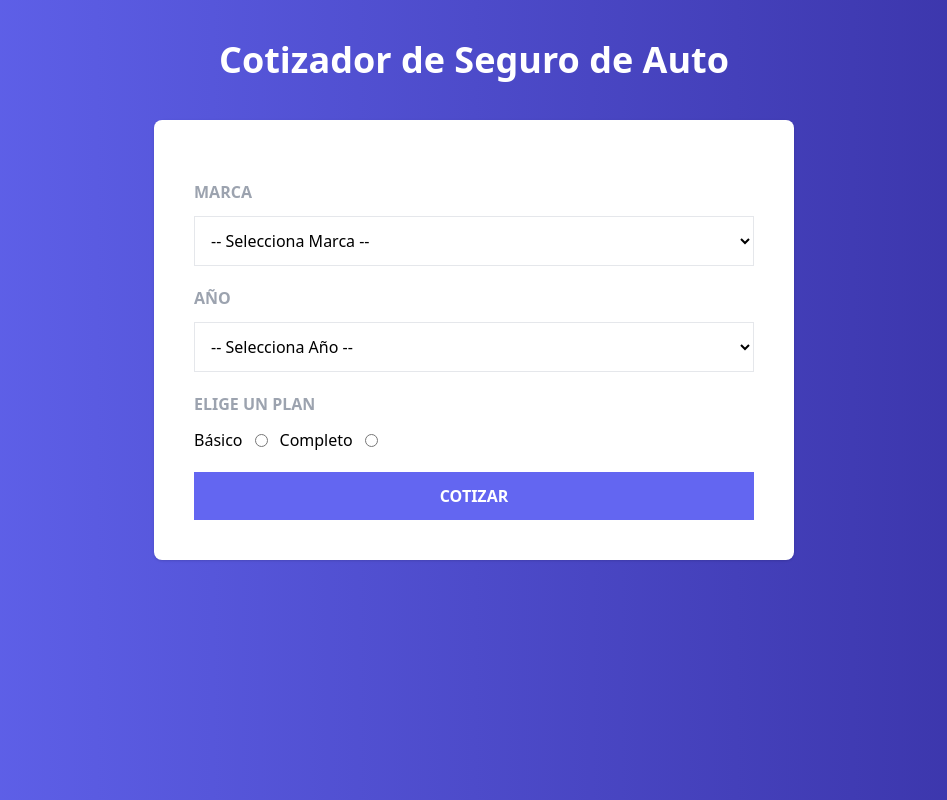
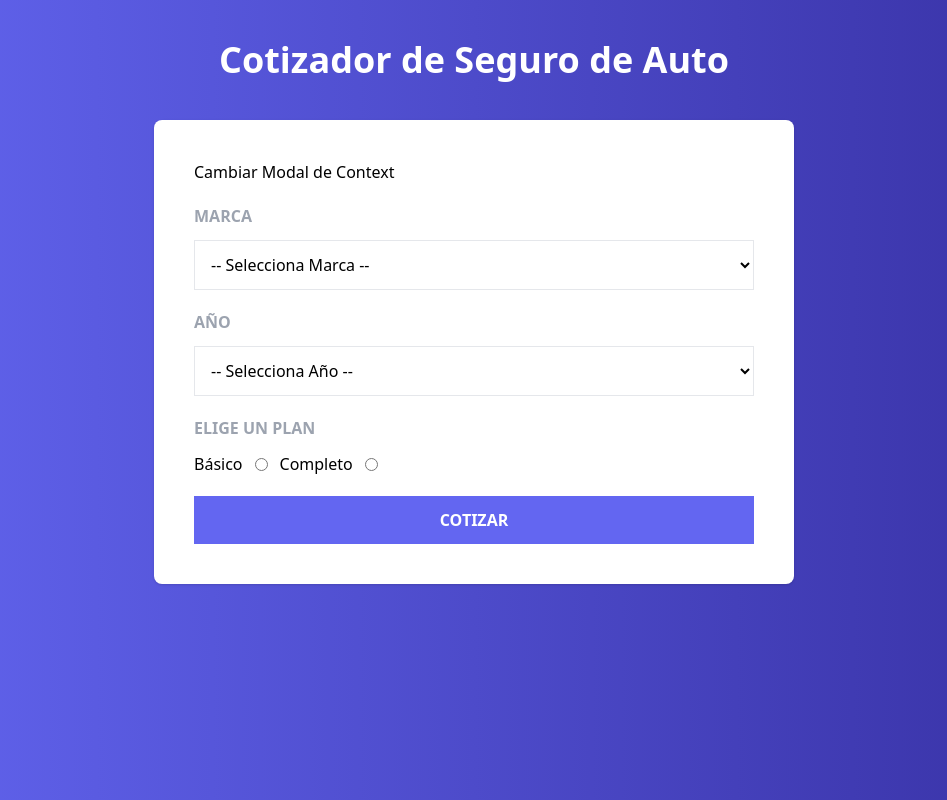
Before and after one commit to diegofdg/react_la_guia_completa, a React (Vite) app in the folder 09_cotizador_seguro/: page / in a window 1280 px wide. Shown: the whole page, without its empty margins (166-1113 px from the left). Built offline with nearby package versions, Linux system fonts and the light colour scheme.

Commit message:
09_cotizador_seguro-pasar el state desde el provider y consumirlo en los componentes

```diff
--- a/09_cotizador_seguro/src/components/AppSeguro.jsx
+++ b/09_cotizador_seguro/src/components/AppSeguro.jsx
@@ -1,6 +1,11 @@
+import { useContext } from "react";
 import Formulario from "./Formulario";
+import CotizadorContext, { CotizadorProvider } from "../context/CotizadorProvider";
 
 const AppSeguro = () => {
+  const { modal } = useContext(CotizadorContext);
+
+  console.log(modal);
   return (
     <>
       <header className="my-10">
--- a/09_cotizador_seguro/src/components/Formulario.jsx
+++ b/09_cotizador_seguro/src/components/Formulario.jsx
@@ -4,11 +4,14 @@ import CotizadorContext from "../context/CotizadorProvider";
 
 const Formulario = () => {
 
-  const { hola, fnHolaMundo} = useContext(CotizadorContext);
-
-  fnHolaMundo()
+  const { modal, cambiarState } = useContext(CotizadorContext);
   return (
     <>
+      <button
+        onClick={()=> cambiarState()}
+      >
+        Cambiar Modal de Context
+      </button>
       <form>
         <div className="my-5">
           <label className="block mb-3 font-bold text-gray-400 uppercase">
--- a/09_cotizador_seguro/src/context/CotizadorProvider.jsx
+++ b/09_cotizador_seguro/src/context/CotizadorProvider.jsx
@@ -1,18 +1,20 @@
-import { createContext } from 'react';
+import { useState, createContext } from 'react';
 
 const CotizadorContext = createContext();
 
 const CotizadorProvider = ({children}) => {
-  const hola = "Hola Mundo";
-  const fnHolaMundo = () => {
-    console.log("Hola Mundo desde la función");
+
+  const [ modal, setModal ] = useState(false);
+
+  const cambiarState = () => {
+    setModal(!modal);
   }
 
   return (
     <CotizadorContext.Provider
       value={{
-        hola,
-        fnHolaMundo
+        modal,
+        cambiarState
       }}
     >
       {children}
```
